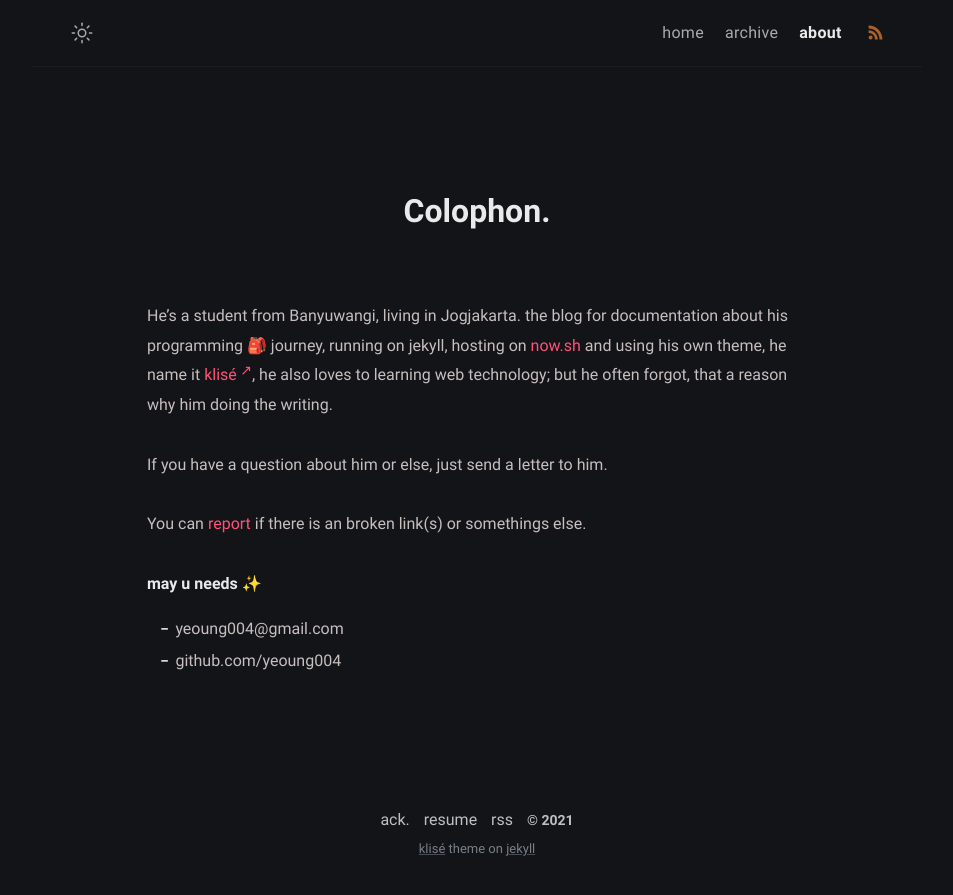
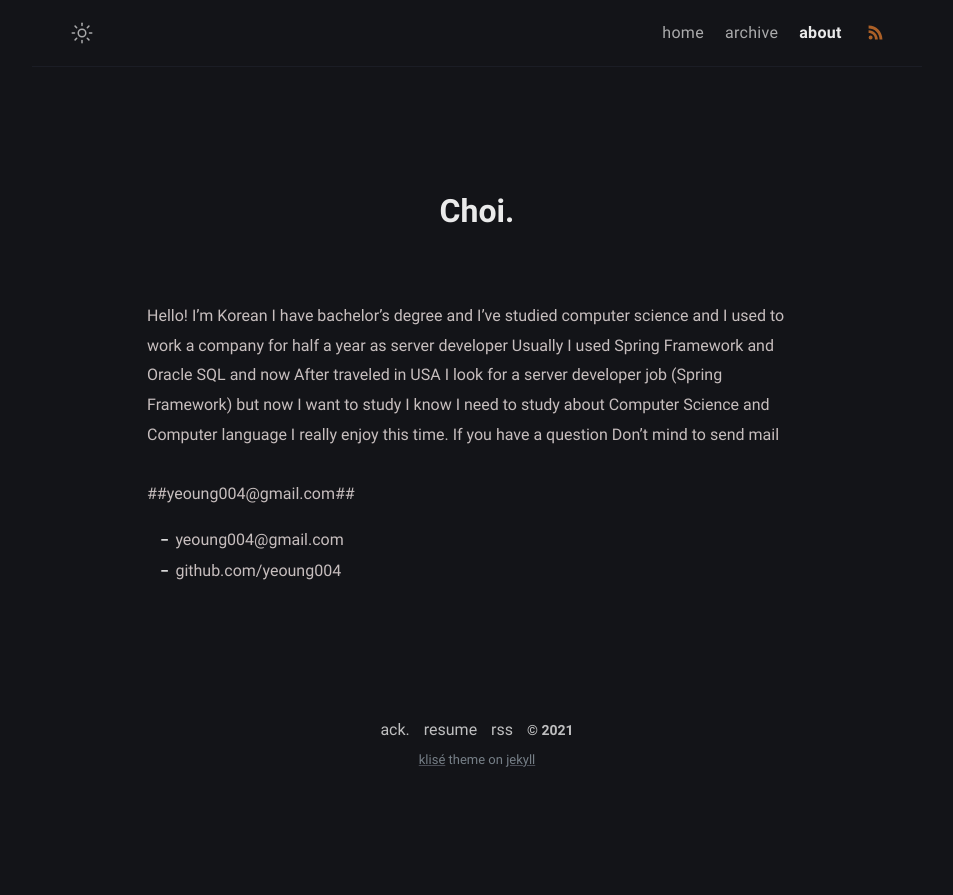
Before and after one commit to yeoung004/yeoung004.github.io, a Jekyll site: the page built from about.md, in a window 1280 px wide. Shown: the top 895 px of the page, without its empty margins (163-1116 px from the left). Built offline with Jekyll 4.4.1, drawn with Linux system fonts in a browser that asks for light colours.

Commit message:
Update about.md
Changed about page

```diff
--- a/about.md
+++ b/about.md
@@ -1,18 +1,15 @@
 ---
-title: Colophon
+title: Choi
 permalink: /about/
 layout: page
-excerpt: Hello peeps, I'm student of computer science from Banyuwangi, living in Jogjakarta. This blog for documentation about my programming journey, running on jekyll, hosting on netlify and using my own simple theme.
+excerpt: Hello! I'm Korean I have bachelor's degree and I've studied computer science and I used to work a company for half a year as server developer Usually I used Spring Framework and Oracle SQL and now After traveled in USA I look for a server developer job (Spring Framework) but now I want to study I know I need to study about Computer Science and Computer language I really enjoy this time!
 comments: false
 ---
 
-He's a student from Banyuwangi, living in Jogjakarta. the blog for documentation about his programming 🎒 journey, running on jekyll, hosting on [now.sh](http://now.sh) and using his own theme, he name it <a href="https://github.com/piharpi/jekyll-klise" target="_blank" rel="noopener">klisé</a>, he also loves to learning web technology; but he often forgot, that a reason why him doing the writing.
+Hello! I'm Korean I have bachelor's degree and I've studied computer science and I used to work a company for half a year as server developer Usually I used Spring Framework and Oracle SQL and now After traveled in USA I look for a server developer job (Spring Framework) but now I want to study I know I need to study about Computer Science and Computer language I really enjoy this time.
+If you have a question Don't mind to send mail
 
-If you have a question about him or else, just send a letter to him.
-
-You can [report](http://github.com/piharpi/jekyll-klise/issues/new) if there is an broken link(s) or somethings else.
-
-**may u needs ✨**
+##yeoung004@gmail.com##
 
 - {{ site.author.email }}
 - github.com/{{ site.author.github }}
```
